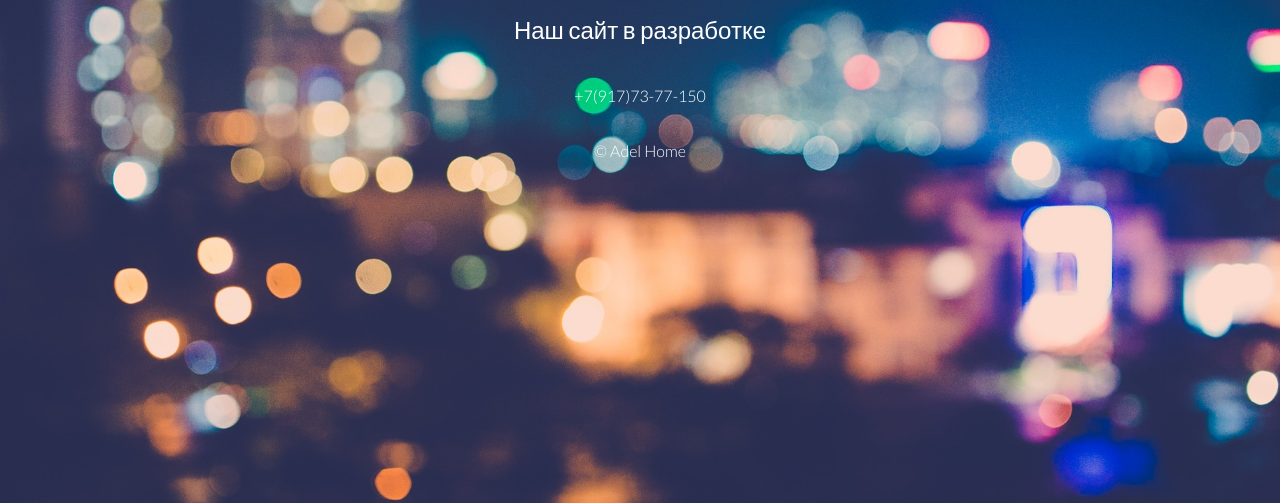
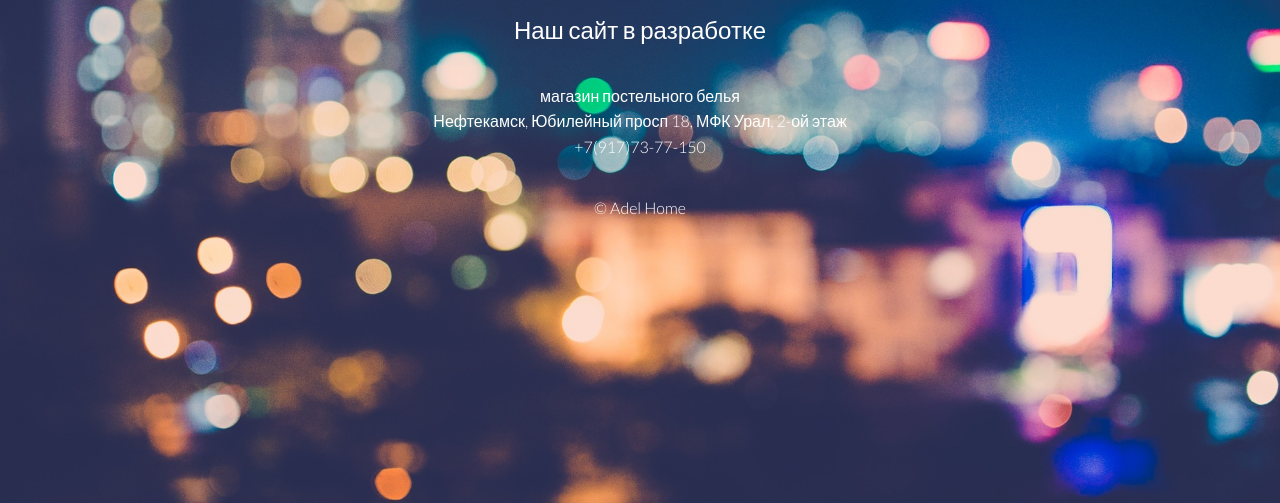
Before and after one commit to mansurishmuhametov/adel-home-stub, a plain HTML site: page index.html in a window 1280 px wide. Shown: the part 297-800 px from the top of the page. Drawn offline with nearby package versions, Linux system fonts and the light colour scheme.

Commit message:
Добавлены контакты

```diff
--- a/assets/css/style.css
+++ b/assets/css/style.css
@@ -177,6 +177,13 @@ h2.subtitle {
 	margin: 40px 0 60px;
 }
 
+.contacts {
+	margin-top: 30px;
+	color: #fff;
+	text-align: center;
+    padding: 0;
+    margin-bottom: 5px;
+}
 
 /* footer */
 p.copyright {
--- a/index.html
+++ b/index.html
@@ -24,8 +24,20 @@
                 </div>
             </div>
             <div class="row">
+                <div class="col-md-12 contacts">
+                    <div>
+                        <span>магазин постельного белья</span>
+                    </div>
+                    <div>
+                        <span>Нефтекамск, Юбилейный просп 18, МФК Урал, 2-ой этаж</span>
+                    </div>
+                    <div>
+                        <span>+7(917)73-77-150</span>
+                    </div>
+                </div>
+            </div>
+            <div class="row">
                 <div class="col-lg-6 col-lg-offset-3">
-                    <p class="copyright">+7(917)73-77-150</p>
                     <p class="copyright">&copy; Adel Home</p>
                 </div>
             </div>
```
